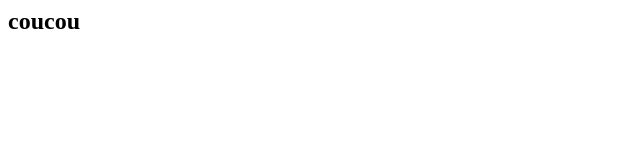
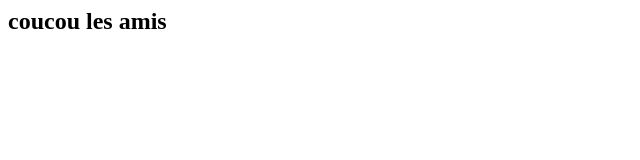
Before and after one commit to demoCours/nouvProjet, a plain HTML site: page index.html in a window 1280 px wide. Shown: the whole page, without its empty margins (0-640 px from the left). Drawn offline with Linux system fonts and the light colour scheme.

Commit message:
les amis

```diff
--- a/index.html
+++ b/index.html
@@ -1,7 +1,7 @@
 <html>
 <body>
 
-<h2 style: color="red">coucou </h2>
+<h2 style: color="red">coucou les amis</h2>
 
 
 </body>
```
